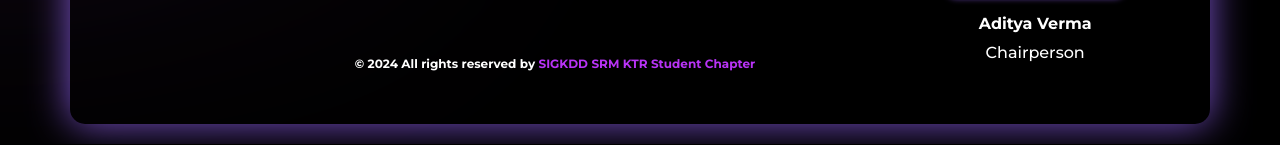
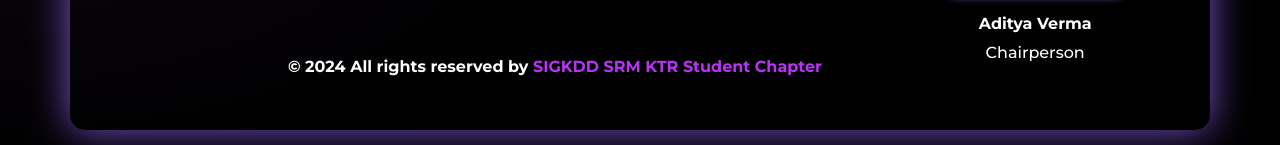
Before and after one commit to Whis2903/ACM-SIGKDD-SRM-KTR-STUDENT-CHAPTER, a React (Create React App) app: page /joincommunity in a window 1280 px wide. Shown: the part 1851-1996 px from the top of the page. Built offline with nearby package versions, Linux system fonts and the light colour scheme.

Commit message:
Update Footer.js

```diff
--- a/src/components/footer/Footer.js
+++ b/src/components/footer/Footer.js
@@ -104,7 +104,7 @@ function Footer() {
                 </div>
               </div>
               <div className="copyright text-center">
-                <p style={{ color: "white", fontWeight: "bold", marginRight: isMobile ? "0px" : "170px", fontSize:"12px" }}>
+                <p style={{ color: "white", fontWeight: "bold", marginRight: isMobile ? "0px" : "170px" }}>
                   &copy; {isMobile ? "2024" : "2024 All rights reserved by"}
                   <NavLink to="#"> SIGKDD SRM KTR Student Chapter </NavLink>
                 </p>
```
